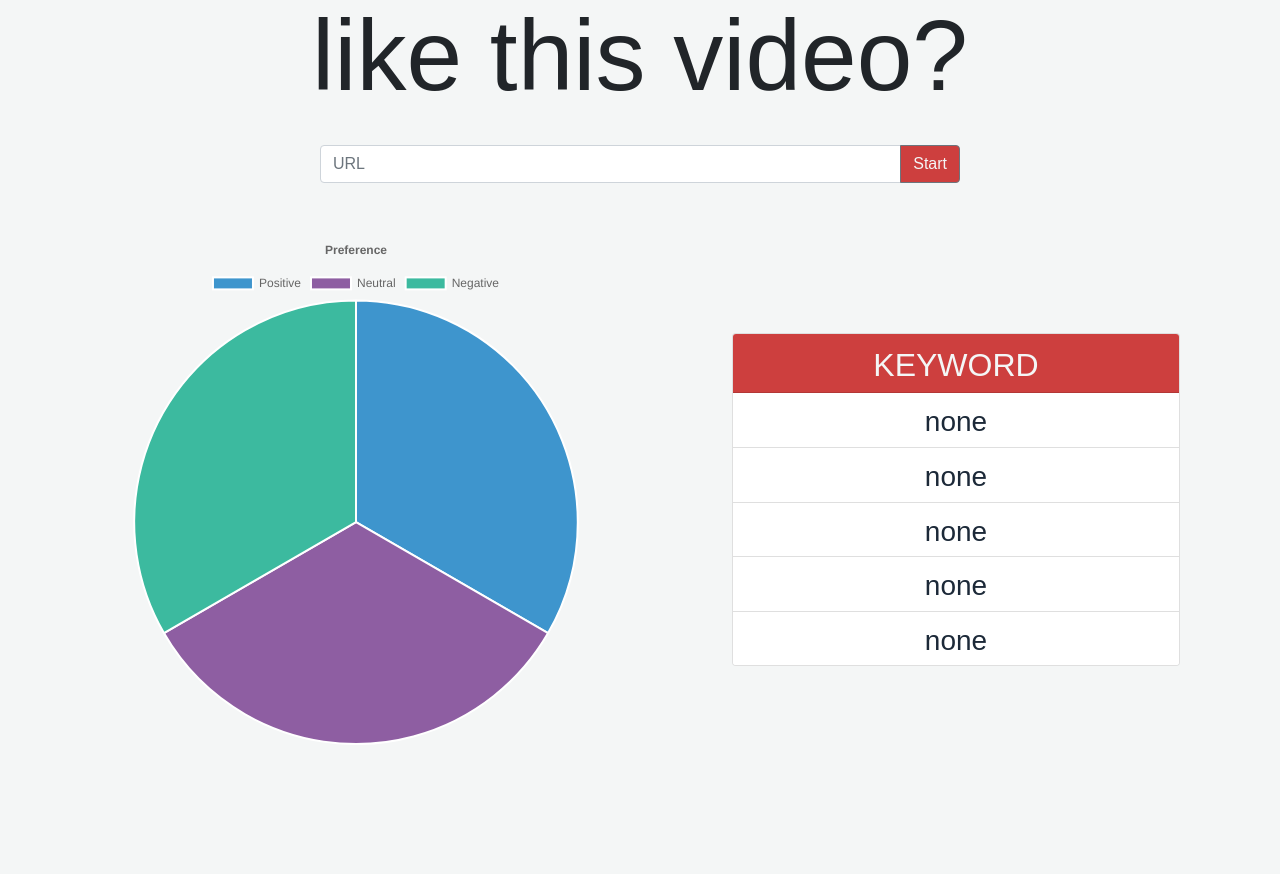
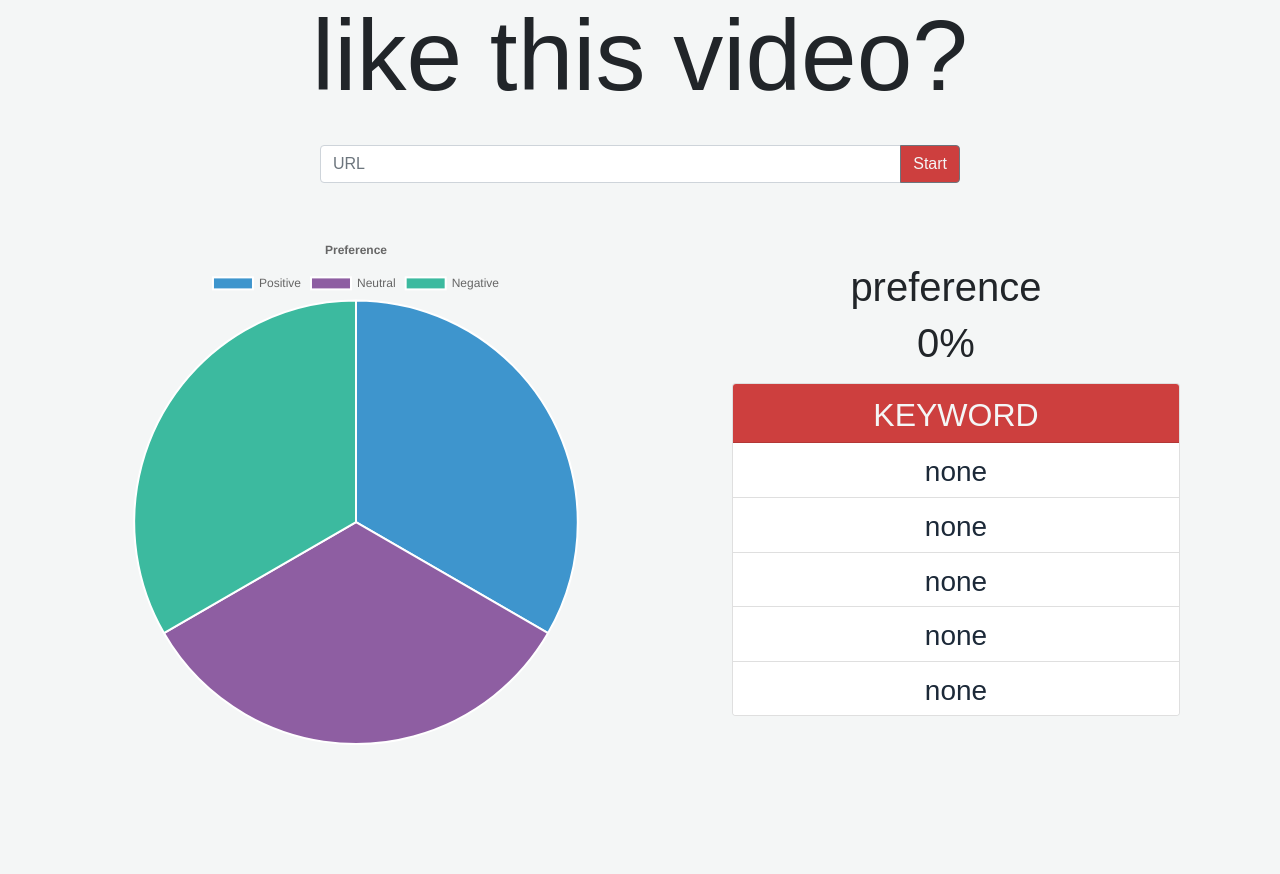
Before and after one commit to ospTEAM4/OSP_TERM, a Flask app: page / in a window 1280 px wide. Shown: the part 249-1123 px from the top of the page. Run offline with Flask 2, Linux system fonts and the light colour scheme; some libraries are stand-ins or nearby versions; some web fonts are replaced.

Commit message:
add preference

```diff
--- a/templates/home.html
+++ b/templates/home.html
@@ -59,7 +59,6 @@
 
     <script src="https://cdnjs.cloudflare.com/ajax/libs/Chart.js/2.5.0/Chart.min.js"></script>
 
-    </script>
     <div class="float-left" style="width:40%; height:40%; margin-top:50px; margin-left:100px; margin-bottom:10%;">
       <canvas id="pie-chart" width="50" height="50"></canvas>
     </div>
@@ -104,7 +103,17 @@
       {% endif %}
     </script>
 
-    <div class="card float-right" style="width: 35%; margin-top:150px; margin-bottom:30px; margin-right:100px;">
+    <h1 style="text-align:center; padding-top:80px;">preference</h2>
+    {% if preference %}
+      {% if preference[0]+preference[1]+preference[2]==0 %}
+        <h1 style="text-align:center;">0%</h1>
+      {% else %}
+        <h1 style="text-align:center;">{{preference[0]/(preference[0]+preference[1]+preference[2])*100}}%</h1>
+      {% endif %}
+    {% else %}
+      <h1 style="text-align:center;">0%</h1>
+    {% endif %}
+    <div class="card float-right" style="width: 35%; margin-top:8px; margin-bottom:30px; margin-right:100px;">
           <div class="card-header" style="background-color:#CD3F3E; color:#F4F6F6; text-align:center; padding-bottom:0px;">
               <span><h2>KEYWORD</h2></span>
           </div>
```
